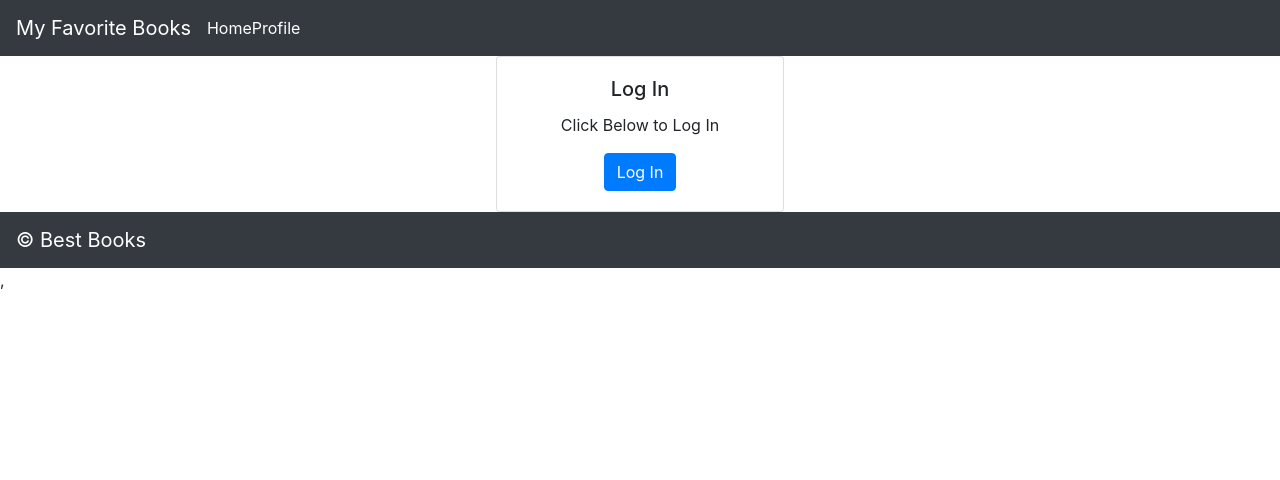
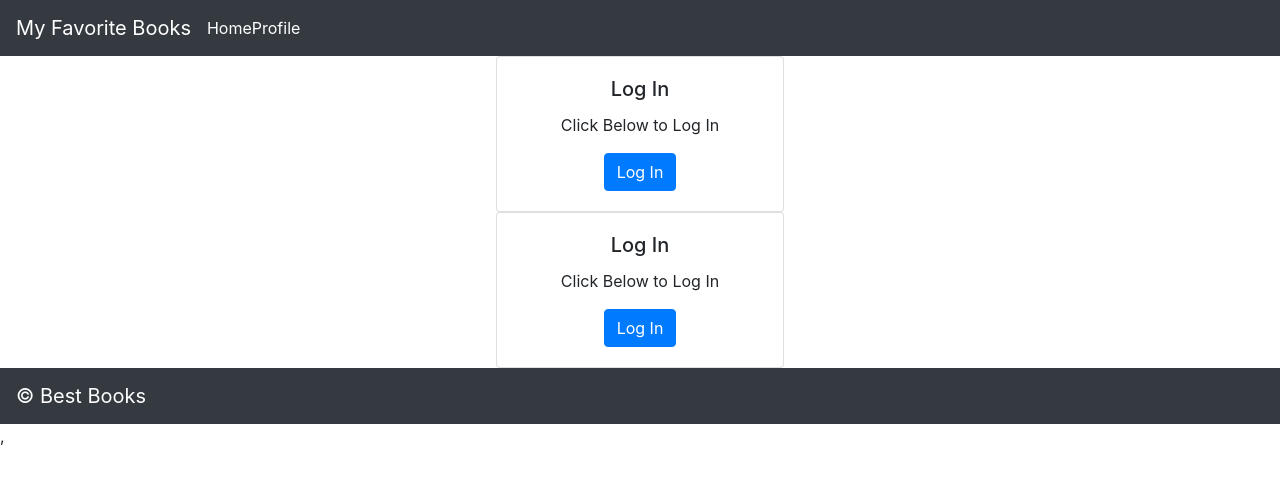
Before and after one commit to Garinmin/can-of-books, a React (Create React App) app: page / in a window 1280 px wide. Shown: the top 480 px of the page. Built offline with nearby package versions, Linux system fonts and the light colour scheme.

Commit message:
added logic

```diff
--- a/src/App.js
+++ b/src/App.js
@@ -1,8 +1,11 @@
 import React from 'react';
+import { withAuth0 } from '@auth0/auth0-react';
 import Header from './Header';
 import IsLoadingAndError from './IsLoadingAndError';
 import Login from './Login.js';
-import Footer from './Footer';
+/* import Logout from './Logout.js';
+ */import Footer from './Footer';
+import MyFavoriteBooks from './MyFavoriteBooks';
 import {
   BrowserRouter as Router,
   Switch,
@@ -19,9 +22,11 @@ class App extends React.Component {
           <IsLoadingAndError>
             <Header />
             <Login />
-            <Switch>
+{/*             <Logout />
+ */}            <Switch>
               <Route exact path="/">
                 {/* TODO: if the user is logged in, render the `MyFavoriteBooks` component, if they are not, render the `Login` component */}
+              {this.props.auth0.isAuthenticated ? <MyFavoriteBooks /> : <Login /> }
               </Route>
               {/* TODO: add a route with a path of '/profile' that renders a `Profile` component */}
             </Switch>
@@ -33,4 +38,4 @@ class App extends React.Component {
   }
 }
 
-export default App;
+export default withAuth0(App);
--- a/src/Login.js
+++ b/src/Login.js
@@ -7,7 +7,9 @@ import { useAuth0 } from '@auth0/auth0-react';
 
 function Login() {
 
-    const { loginWithRedirect } = useAuth0();
+    const {
+      isAuthenticated,
+      loginWithRedirect } = useAuth0();
     return (
       <Card style={{ width: '18rem' }}>
         <Card.Body>
```
